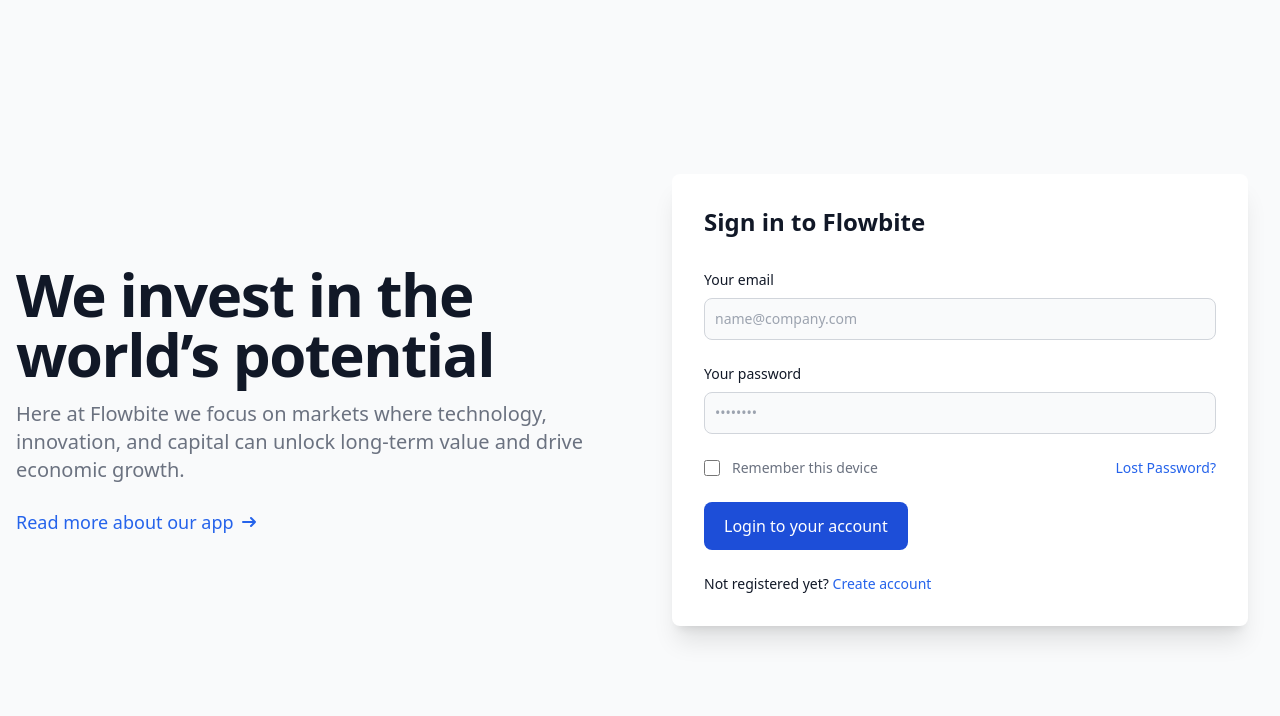
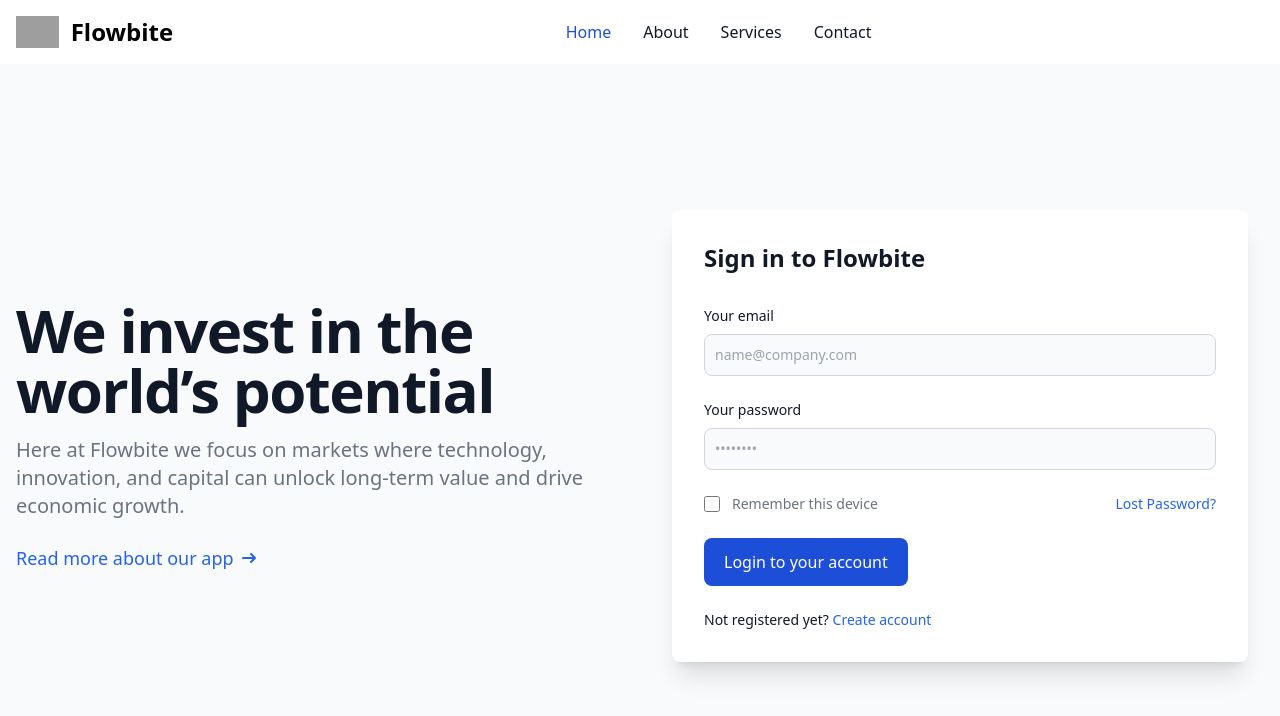
Before and after one commit to Om6064/Lab-Management-System, a React (Vite) app: page /login in a window 1280 px wide. Shown: the top 716 px of the page. Built offline with nearby package versions, Linux system fonts and the light colour scheme; no server answers; grey boxes are pictures that could not be loaded.

Commit message:
add logout functionality

```diff
--- a/src/App.jsx
+++ b/src/App.jsx
@@ -4,11 +4,13 @@ import ProtectedRoute from "./components/ProtectedRoute"
 import Login from "./pages/Login"
 import { ToastContainer } from "react-toastify"
 import ReverceProtectedRoutes from "./components/ReverceProtectedRoutes"
+import Header from "./components/Header"
 
 const App = () => {
     return (
         <div>
             <BrowserRouter>
+            <Header/>
                 <Routes>
                     <Route path="/" element={<ProtectedRoute Comp={Dashboard}/>}/>
                     <Route path="/login" element={<ReverceProtectedRoutes Comp={Login}/>}/>
--- /dev/null
+++ b/src/components/Header.jsx
@@ -0,0 +1,66 @@
+import { useContext } from "react"
+import { AuthContext } from "../context/AuthContentProvider"
+import { getAuth, signOut } from "firebase/auth"
+import { app } from "../config/firebase"
+import { useNavigate } from "react-router-dom"
+import { toast } from "react-toastify"
+
+const Header = () => {
+    const auth = getAuth(app);
+    const { user } = useContext(AuthContext)
+    const navigate = useNavigate()
+
+    const handleLogout = async() => {
+        try {
+            await signOut(auth)
+            navigate("/login")
+        } catch (error) {
+            toast.error("Something Went Wrong")
+        }
+    }
+    return (
+
+
+        <div>
+            <nav className="bg-white border-gray-200 dark:bg-gray-900">
+                <div className="max-w-screen-xl flex flex-wrap items-center justify-between mx-auto p-4">
+                    <a href="https://flowbite.com/" className="flex items-center space-x-3 rtl:space-x-reverse">
+                        <img src="https://flowbite.com/docs/images/logo.svg" className="h-8" alt="Flowbite Logo" />
+                        <span className="self-center text-2xl font-semibold whitespace-nowrap dark:text-white">Flowbite</span>
+                    </a>
+                    <div className="flex md:order-2 space-x-3 md:space-x-0 rtl:space-x-reverse">
+                        {
+                            user && <button type="button"><p className="text-white bg-blue-700 hover:bg-blue-800 focus:ring-4 focus:outline-none focus:ring-blue-300 font-medium rounded-lg text-sm px-4 py-2 text-center dark:bg-blue-600 dark:hover:bg-blue-700 dark:focus:ring-blue-800" onClick={handleLogout}>Logout</p></button>
+                        }
+                        <button data-collapse-toggle="navbar-cta" type="button" className="inline-flex items-center p-2 w-10 h-10 justify-center text-sm text-gray-500 rounded-lg md:hidden hover:bg-gray-100 focus:outline-none focus:ring-2 focus:ring-gray-200 dark:text-gray-400 dark:hover:bg-gray-700 dark:focus:ring-gray-600" aria-controls="navbar-cta" aria-expanded="false">
+                            <span className="sr-only">Open main menu</span>
+                            <svg className="w-5 h-5" aria-hidden="true" xmlns="http://www.w3.org/2000/svg" fill="none" viewBox="0 0 17 14">
+                                <path stroke="currentColor" strokeLinecap="round" strokeLinejoin="round" strokeWidth={2} d="M1 1h15M1 7h15M1 13h15" />
+                            </svg>
+                        </button>
+                    </div>
+                    <div className="items-center justify-between hidden w-full md:flex md:w-auto md:order-1" id="navbar-cta">
+                        <ul className="flex flex-col font-medium p-4 md:p-0 mt-4 border border-gray-100 rounded-lg bg-gray-50 md:space-x-8 rtl:space-x-reverse md:flex-row md:mt-0 md:border-0 md:bg-white dark:bg-gray-800 md:dark:bg-gray-900 dark:border-gray-700">
+                            <li>
+                                <a href="#" className="block py-2 px-3 md:p-0 text-white bg-blue-700 rounded-sm md:bg-transparent md:text-blue-700 md:dark:text-blue-500" aria-current="page">Home</a>
+                            </li>
+                            <li>
+                                <a href="#" className="block py-2 px-3 md:p-0 text-gray-900 rounded-sm hover:bg-gray-100 md:hover:bg-transparent md:hover:text-blue-700 md:dark:hover:text-blue-500 dark:text-white dark:hover:bg-gray-700 dark:hover:text-white md:dark:hover:bg-transparent dark:border-gray-700">About</a>
+                            </li>
+                            <li>
+                                <a href="#" className="block py-2 px-3 md:p-0 text-gray-900 rounded-sm hover:bg-gray-100 md:hover:bg-transparent md:hover:text-blue-700 md:dark:hover:text-blue-500 dark:text-white dark:hover:bg-gray-700 dark:hover:text-white md:dark:hover:bg-transparent dark:border-gray-700">Services</a>
+                            </li>
+                            <li>
+                                <a href="#" className="block py-2 px-3 md:p-0 text-gray-900 rounded-sm hover:bg-gray-100 md:hover:bg-transparent md:hover:text-blue-700 md:dark:hover:text-blue-500 dark:text-white dark:hover:bg-gray-700 dark:hover:text-white md:dark:hover:bg-transparent dark:border-gray-700">Contact</a>
+                            </li>
+                        </ul>
+                    </div>
+                </div>
+            </nav>
+
+        </div>
+
+    )
+}
+
+export default Header
--- a/src/pages/Login.jsx
+++ b/src/pages/Login.jsx
@@ -35,7 +35,7 @@ const Login = () => {
     return (
 
         <div className="">
-            <section className="bg-gray-50 dark:bg-gray-900 h-screen flex items-center justify-center">
+            <section className="bg-gray-50 dark:bg-gray-900 h-[93vh] flex items-center justify-center">
                 <div className="py-8 px-4 mx-auto max-w-screen-xl lg:py-16 grid lg:grid-cols-2 gap-8 lg:gap-16">
                     <div className="flex flex-col justify-center">
                         <h1 className="mb-4 text-4xl font-extrabold tracking-tight leading-none text-gray-900 md:text-5xl lg:text-6xl dark:text-white">We invest in the world’s potential</h1>
```
